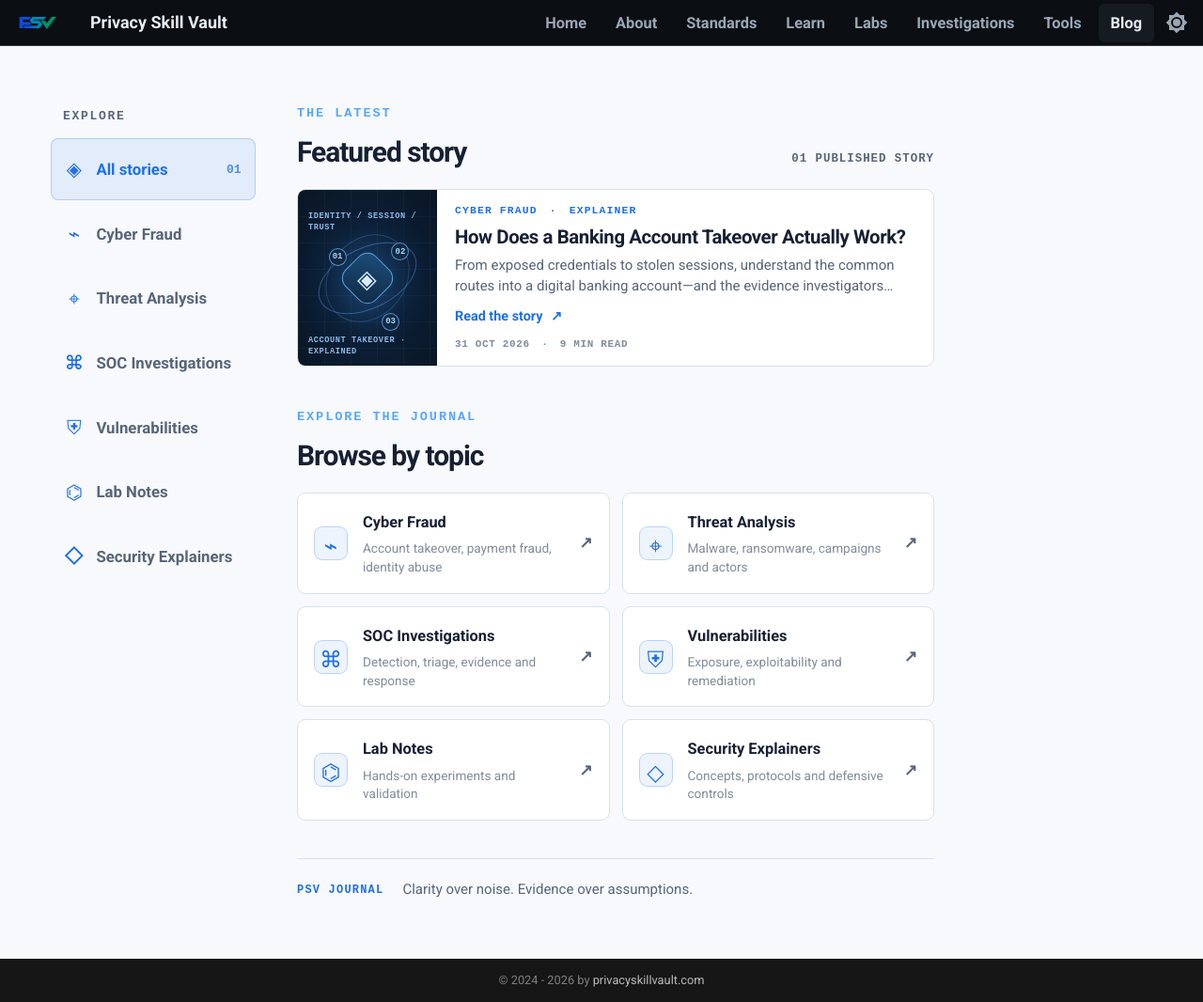
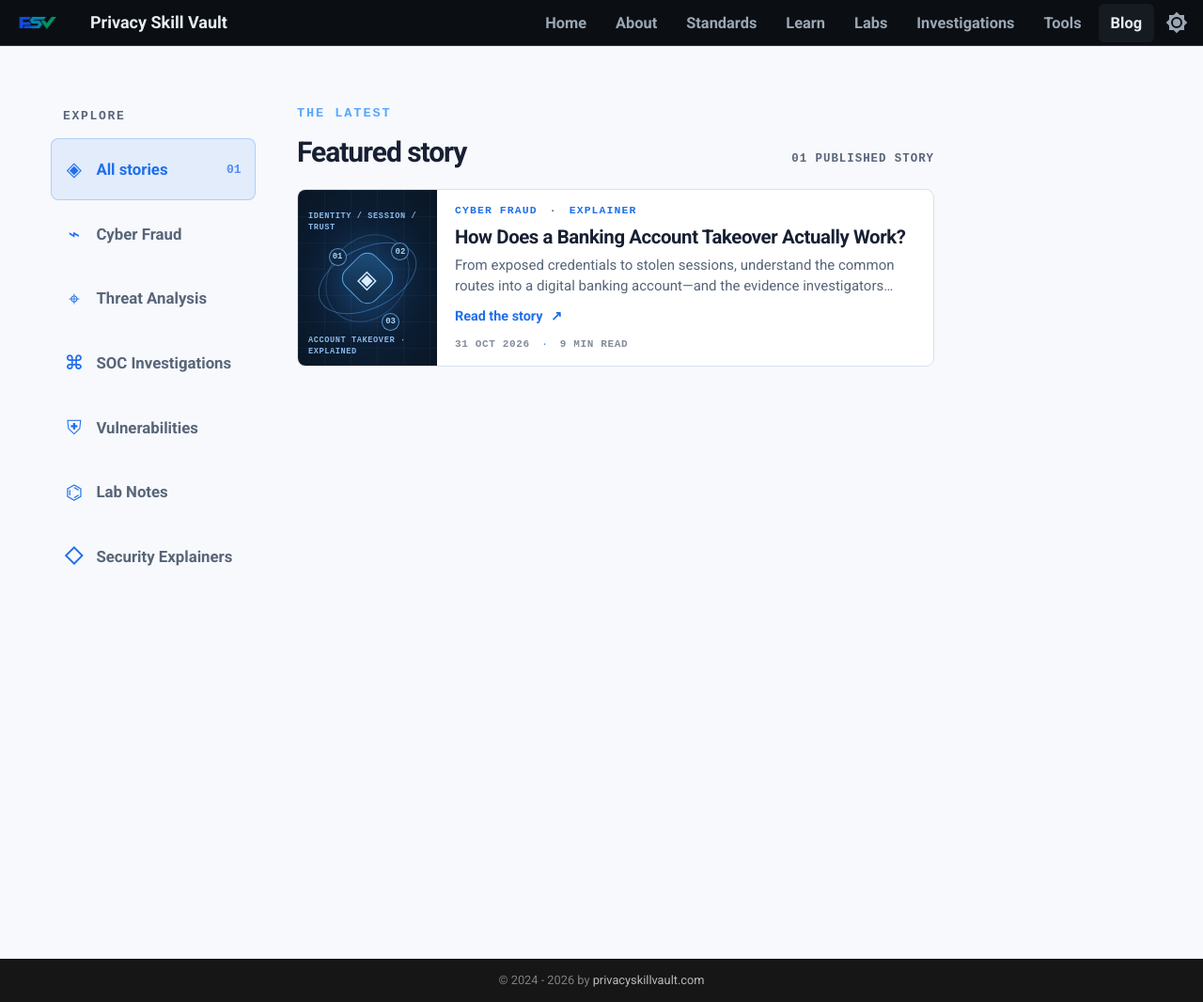
Before and after one commit to PrivacySkillVault/privacyskillvault.github.io, an MkDocs documentation site: the page built from docs/blog/index.md, in a window 1280 px wide and 1066 px high. Shown: the whole window at 94% size. Built offline with MkDocs 1.6.1 and Material for MkDocs 9.7.7, drawn with Linux system fonts in a browser that asks for light colours.

Commit message:
Remove duplicate topic browsing section from journal homepage

```diff
--- a/docs/blog/index.md
+++ b/docs/blog/index.md
@@ -18,15 +18,6 @@
       <div class="psv-story-feature__body"><span class="psv-story-category">CYBER FRAUD <i>·</i> EXPLAINER</span><h3>How Does a Banking Account Takeover Actually Work?</h3><p>From exposed credentials to stolen sessions, understand the common routes into a digital banking account—and the evidence investigators should connect before drawing conclusions.</p><span class="psv-story-read">Read the story <b>↗</b></span><small class="psv-story-date">31 OCT 2026 <i>·</i> 9 MIN READ</small></div>
     </a>
 
-    <div class="psv-journal-section-head psv-journal-section-head--latest"><div><p class="psv-journal-kicker">EXPLORE THE JOURNAL</p><h2>Browse by topic</h2></div></div>
-    <div class="psv-topic-grid">
-      <a href="cyber-fraud/" class="psv-topic-card"><span class="psv-topic-icon">⌁</span><span><strong>Cyber Fraud</strong><small>Account takeover, payment fraud, identity abuse</small></span><b>↗</b></a>
-      <a href="threat-analysis/" class="psv-topic-card"><span class="psv-topic-icon">⌖</span><span><strong>Threat Analysis</strong><small>Malware, ransomware, campaigns and actors</small></span><b>↗</b></a>
-      <a href="soc-investigations/" class="psv-topic-card"><span class="psv-topic-icon">⌘</span><span><strong>SOC Investigations</strong><small>Detection, triage, evidence and response</small></span><b>↗</b></a>
-      <a href="vulnerabilities/" class="psv-topic-card"><span class="psv-topic-icon">⛨</span><span><strong>Vulnerabilities</strong><small>Exposure, exploitability and remediation</small></span><b>↗</b></a>
-      <a href="lab-notes/" class="psv-topic-card"><span class="psv-topic-icon">⌬</span><span><strong>Lab Notes</strong><small>Hands-on experiments and validation</small></span><b>↗</b></a>
-      <a href="security-explainers/" class="psv-topic-card"><span class="psv-topic-icon">◇</span><span><strong>Security Explainers</strong><small>Concepts, protocols and defensive controls</small></span><b>↗</b></a>
-    </div>
-    <div class="psv-journal-bottom-note"><span>PSV JOURNAL</span><p>Clarity over noise. Evidence over assumptions.</p></div>
+
   </section>
 </div>
```
